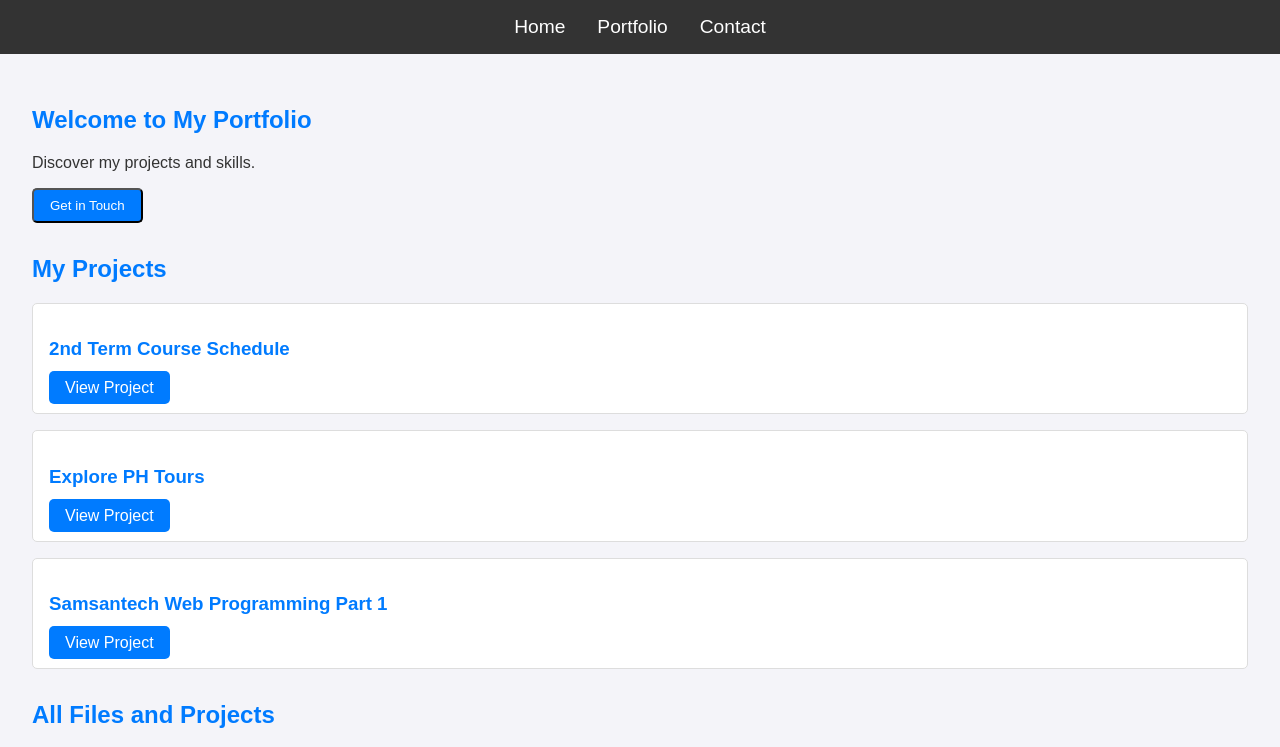
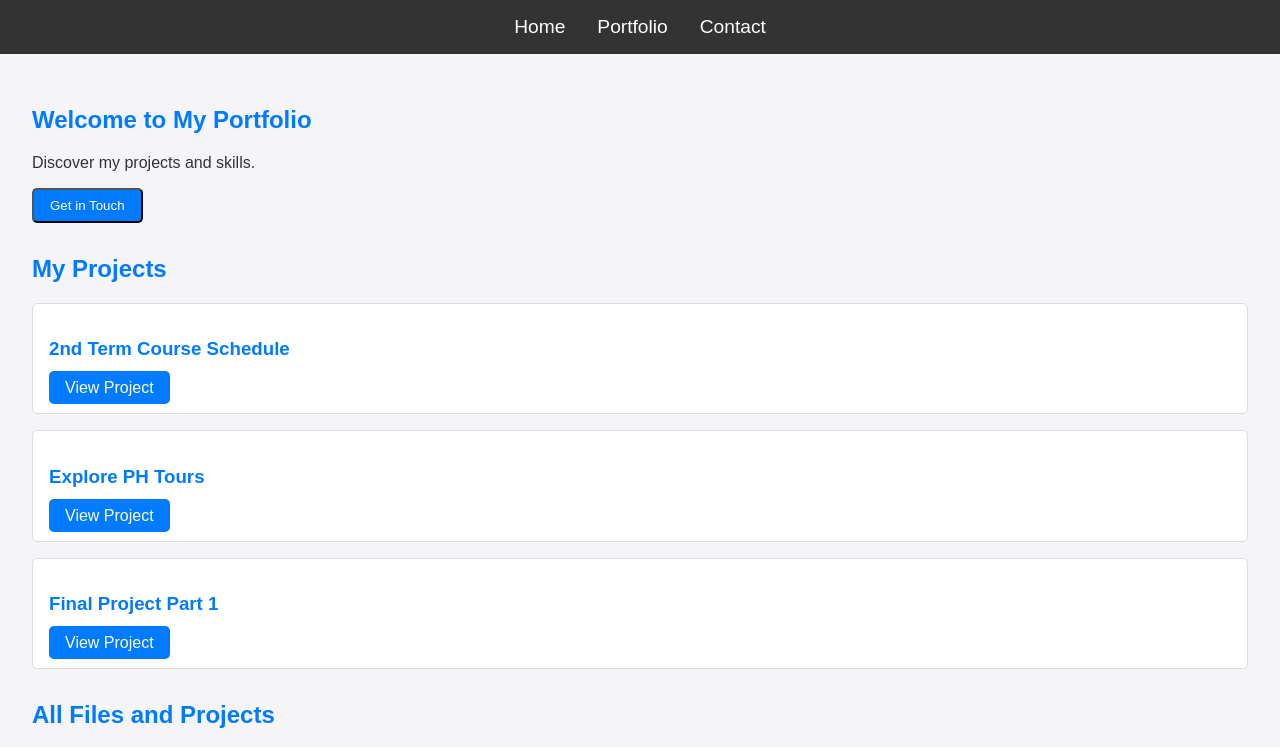
Before and after one commit to kzndrick/kzndrick.github.io, a plain HTML site: page index.html in a window 1280 px wide. Shown: the top 747 px of the page. Drawn offline with Linux system fonts and the light colour scheme.

Commit message:
Update index.html

```diff
--- a/index.html
+++ b/index.html
@@ -32,7 +32,7 @@
                 <a href="phtours.html" class="project-btn">View Project</a>
             </div>
             <div class="project">
-                <h3>Samsantech Web Programming Part 1</h3>
+                <h3>Final Project Part 1</h3>
                 <a href="https://github.com/DeybFckers/samsantech_webprog" class="project-btn">View Project</a>
             </div>
             <!-- Add more projects as needed -->
```
